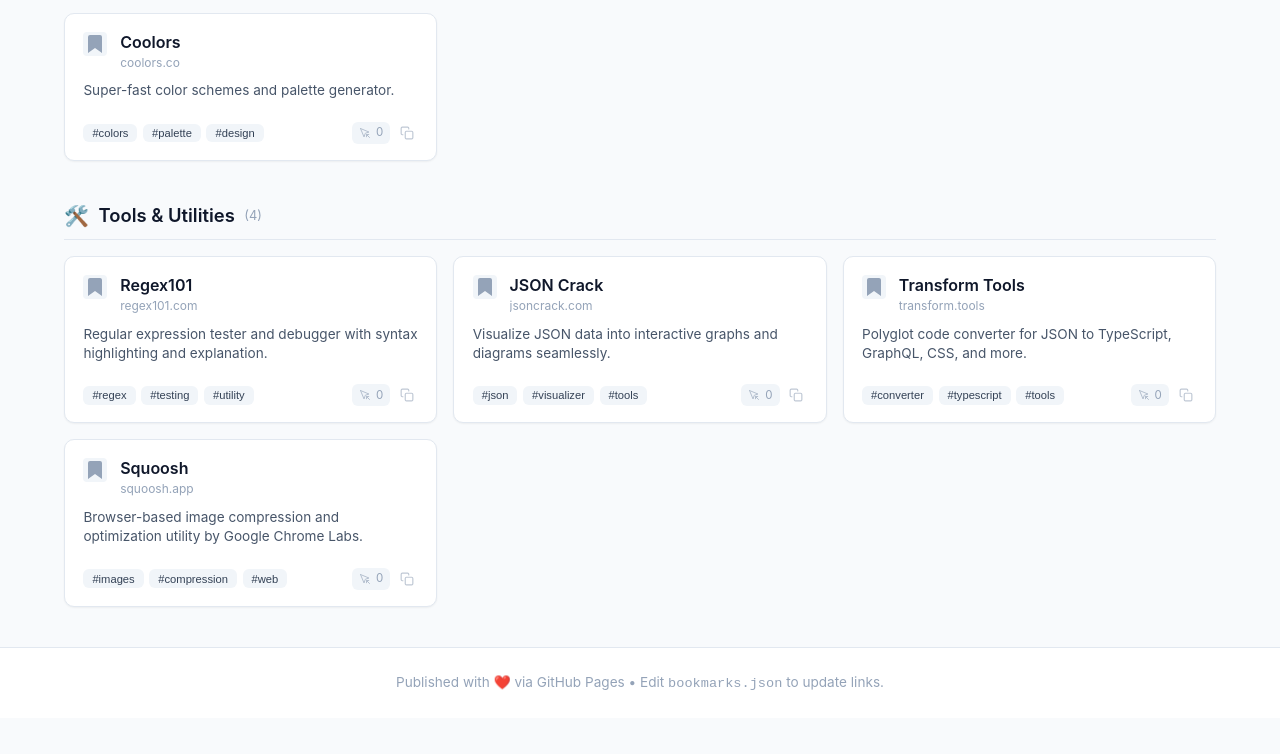
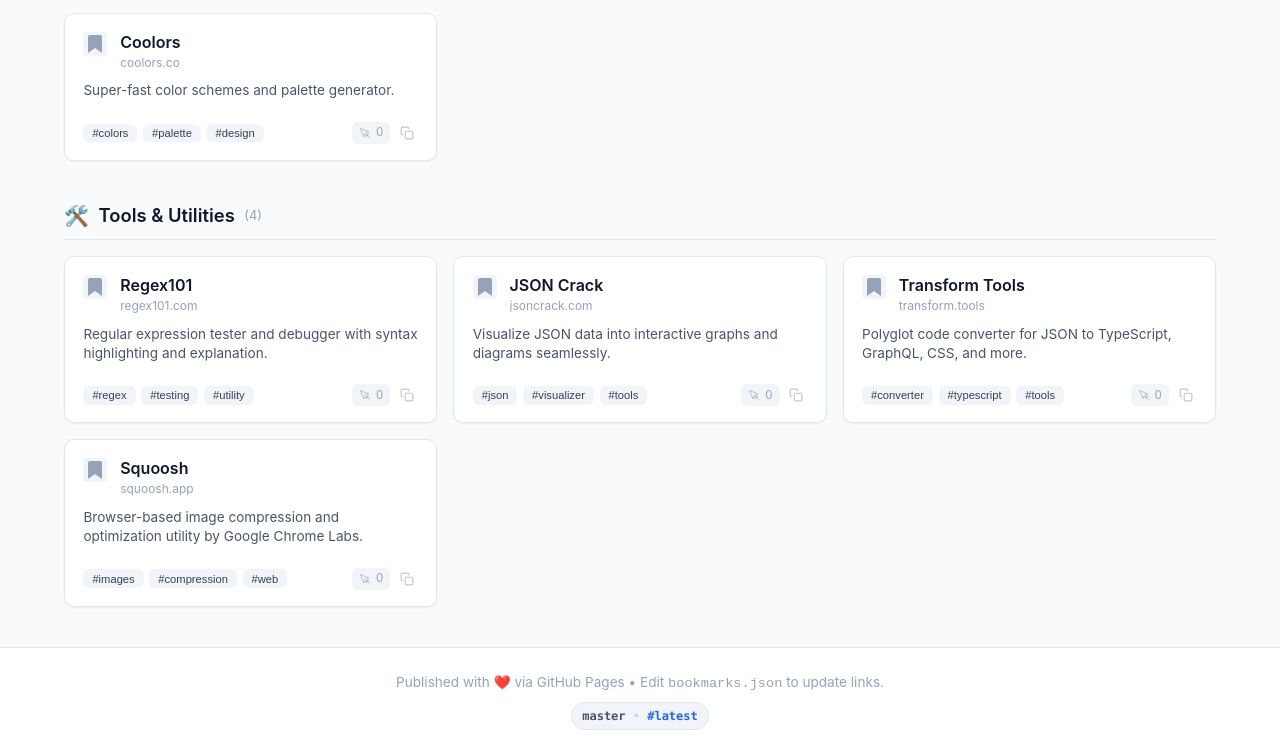
Before and after one commit to arvesv/Bookmarks, a plain HTML site: page index.html in a window 1280 px wide. Shown: the part 1213-1967 px from the top of the page. Before the commit the page ends 1931 px from the top, so only its background shows below. Drawn offline with Linux system fonts and the light colour scheme.

Commit message:
Add release version badge metadata
This change adds release metadata generation to the GitHub Actions workflow and exposes it in the app footer. The workflow writes a version.json file for each tagged release, including the tag, short SHA, full SHA, commit URL, and timestamp. The frontend loads that metadata and displays a compact version badge with the release tag and commit link, while gracefully handling missing metadata during local testing.

```diff
--- a/app.js
+++ b/app.js
@@ -420,8 +420,44 @@
     });
   }
 
+  // Load Version & Commit SHA Metadata
+  async function loadVersion() {
+    const versionBadgeEl = document.getElementById('versionBadge');
+    if (!versionBadgeEl) return;
+
+    try {
+      const res = await fetch('./version.json');
+      if (!res.ok) return;
+      const data = await res.json();
+      if (!data) return;
+
+      const tag = data.tag || '';
+      const sha = data.sha || (data.fullSha ? data.fullSha.slice(0, 7) : '');
+      const url = data.commitUrl || (sha ? `https://github.com/arvesv/Bookmarks/commit/${data.fullSha || sha}` : '#');
+
+      let html = '';
+      if (tag) {
+        html += `<span class="version-tag">${escapeHtml(tag)}</span>`;
+      }
+      if (tag && sha) {
+        html += `<span class="version-dot">&bull;</span>`;
+      }
+      if (sha) {
+        html += `<a href="${escapeHtml(url)}" target="_blank" rel="noopener noreferrer" title="View commit on GitHub">#${escapeHtml(sha)}</a>`;
+      }
+
+      if (html) {
+        versionBadgeEl.innerHTML = html;
+        versionBadgeEl.style.display = 'inline-flex';
+      }
+    } catch {
+      // Ignore if version.json is missing or inaccessible in local testing
+    }
+  }
+
   // Initialization
   initTheme();
   setupEventListeners();
   loadBookmarks();
+  loadVersion();
 })();
--- a/index.html
+++ b/index.html
@@ -86,8 +86,9 @@
 
   <!-- Footer -->
   <footer>
-    <div class="container">
+    <div class="container footer-content">
       <p>Published with ❤️ via GitHub Pages &bull; Edit <code>bookmarks.json</code> to update links.</p>
+      <div id="versionBadge" class="version-badge" style="display: none;"></div>
     </div>
   </footer>
 
--- a/style.css
+++ b/style.css
@@ -564,6 +564,45 @@
   text-decoration: underline;
 }
 
+.footer-content {
+  display: flex;
+  flex-direction: column;
+  align-items: center;
+  gap: 0.5rem;
+}
+
+.version-badge {
+  display: inline-flex;
+  align-items: center;
+  gap: 0.45rem;
+  font-size: 0.75rem;
+  color: var(--text-muted);
+  background: var(--tag-bg);
+  border: 1px solid var(--border-color);
+  padding: 0.25rem 0.65rem;
+  border-radius: var(--radius-full);
+  font-family: ui-monospace, SFMono-Regular, Menlo, Monaco, Consolas, monospace;
+}
+
+.version-badge a {
+  color: var(--accent);
+  font-weight: 600;
+  text-decoration: none;
+}
+
+.version-badge a:hover {
+  text-decoration: underline;
+}
+
+.version-tag {
+  color: var(--text-secondary);
+  font-weight: 600;
+}
+
+.version-dot {
+  opacity: 0.4;
+}
+
 @media (max-width: 640px) {
   .header-top {
     flex-direction: column;
--- /dev/null
+++ b/version.json
@@ -0,0 +1,7 @@
+{
+  "tag": "master",
+  "sha": "latest",
+  "fullSha": "",
+  "commitUrl": "https://github.com/arvesv/Bookmarks",
+  "date": null
+}
```
Also changed, not shown: 1 other file.
